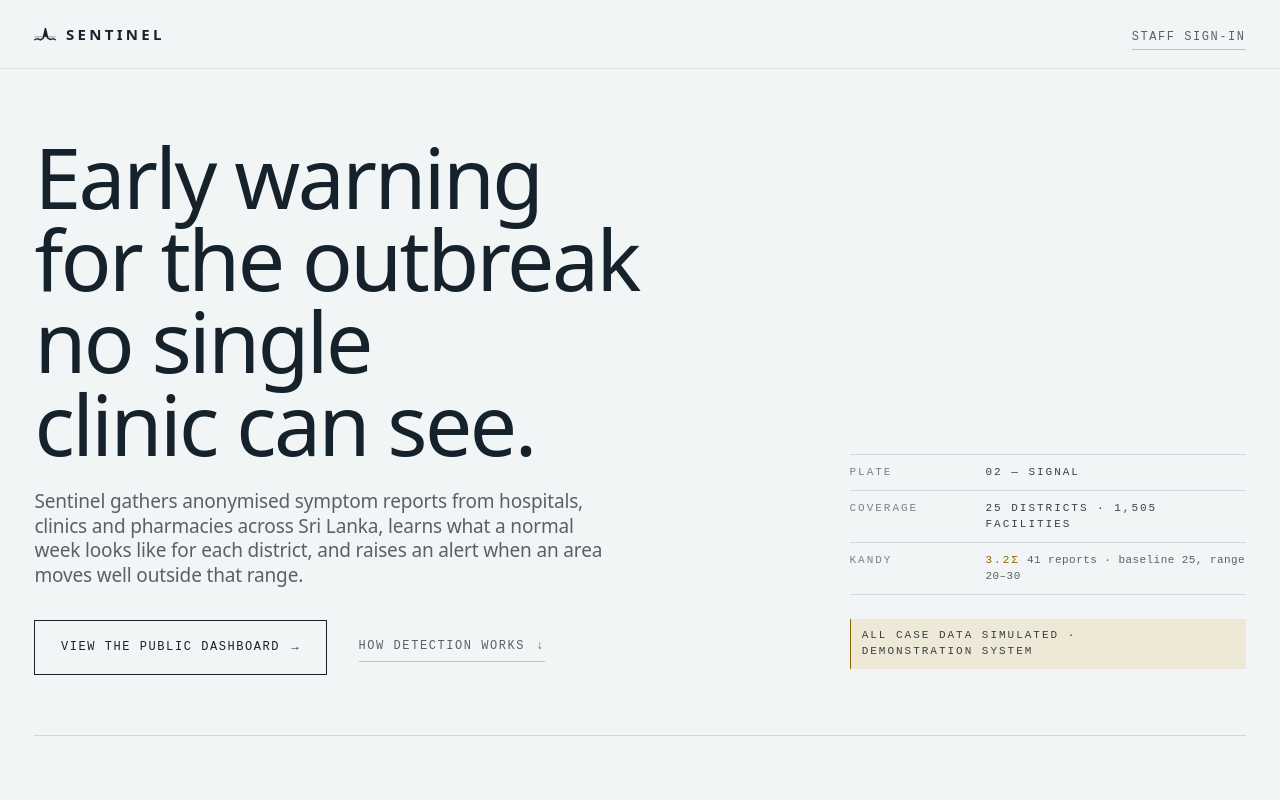
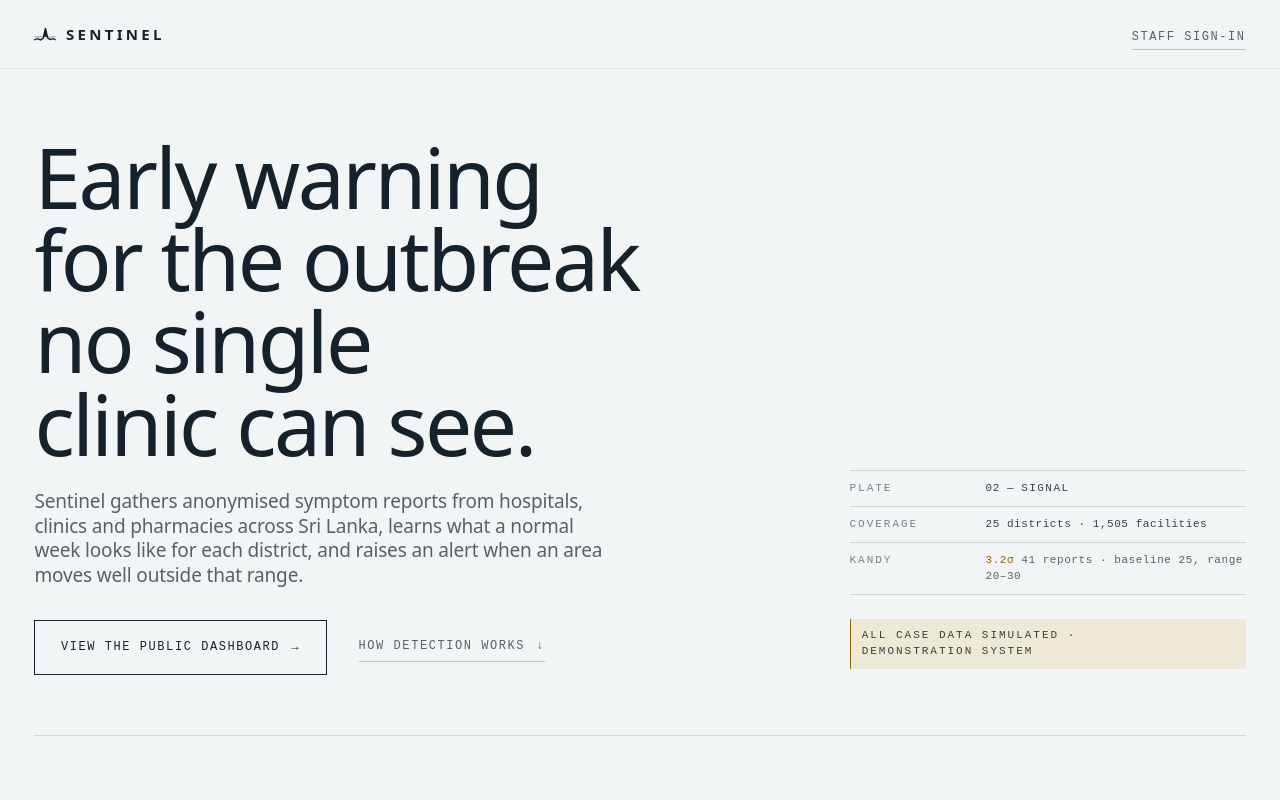
Before and after one commit to Rimaz17/sentinel, a React (Vite) app in the folder frontend/: page / in a window 1280 px wide. Shown: the top 800 px of the page. Built offline with nearby package versions, Linux system fonts and the light colour scheme.

Commit message:
fix(landing): stop uppercasing readout values so units survive

```diff
--- a/frontend/src/features/landing/sections/Hero.tsx
+++ b/frontend/src/features/landing/sections/Hero.tsx
@@ -41,7 +41,8 @@ export function Hero({ plate }: HeroProps) {
             <div className="hero__readout-row">
               <dt className="label label--sm">Plate</dt>
               <dd className="label label--sm hero__readout-value">
-                <span className="tnum">{plate.ordinal}</span> — {plate.name}
+                <span className="tnum">{plate.ordinal}</span> —{' '}
+                <span className="hero__readout-caps">{plate.name}</span>
               </dd>
             </div>
             <div className="hero__readout-row">
--- a/frontend/src/features/landing/sections/hero.css
+++ b/frontend/src/features/landing/sections/hero.css
@@ -57,22 +57,31 @@
   border-bottom: var(--rule-hair);
 }
 
+/* The term stays uppercase; ink-55 clears 3:1 and the term is never the
+   information — the value beside it is. */
 .hero__readout-row dt {
-  color: var(--ink-40);
-  /* This is a label at label size; ink-40 fails text contrast, so the term is
-     carried at ink-55 and the value carries the meaning. */
   color: var(--ink-55);
 }
 
+/* Values are NOT uppercased. They carry units and proper nouns — sigma, km,
+   district names — and `text-transform: uppercase` silently turns "3.2σ" into
+   "3.2Σ", which is a different symbol. Mono and tabular figures already give
+   the technical register without touching the glyphs. */
 .hero__readout-value {
   margin: 0;
   color: var(--ink-85);
+  text-transform: none;
+  letter-spacing: 0.05em;
+}
+
+/* Safe to uppercase: plate names carry no units and no proper nouns. */
+.hero__readout-caps {
+  text-transform: uppercase;
+  letter-spacing: var(--track-label);
 }
 
 .hero__readout-note {
   color: var(--ink-70);
-  text-transform: none;
-  letter-spacing: 0.04em;
 }
 
 .hero__simulated {
```
